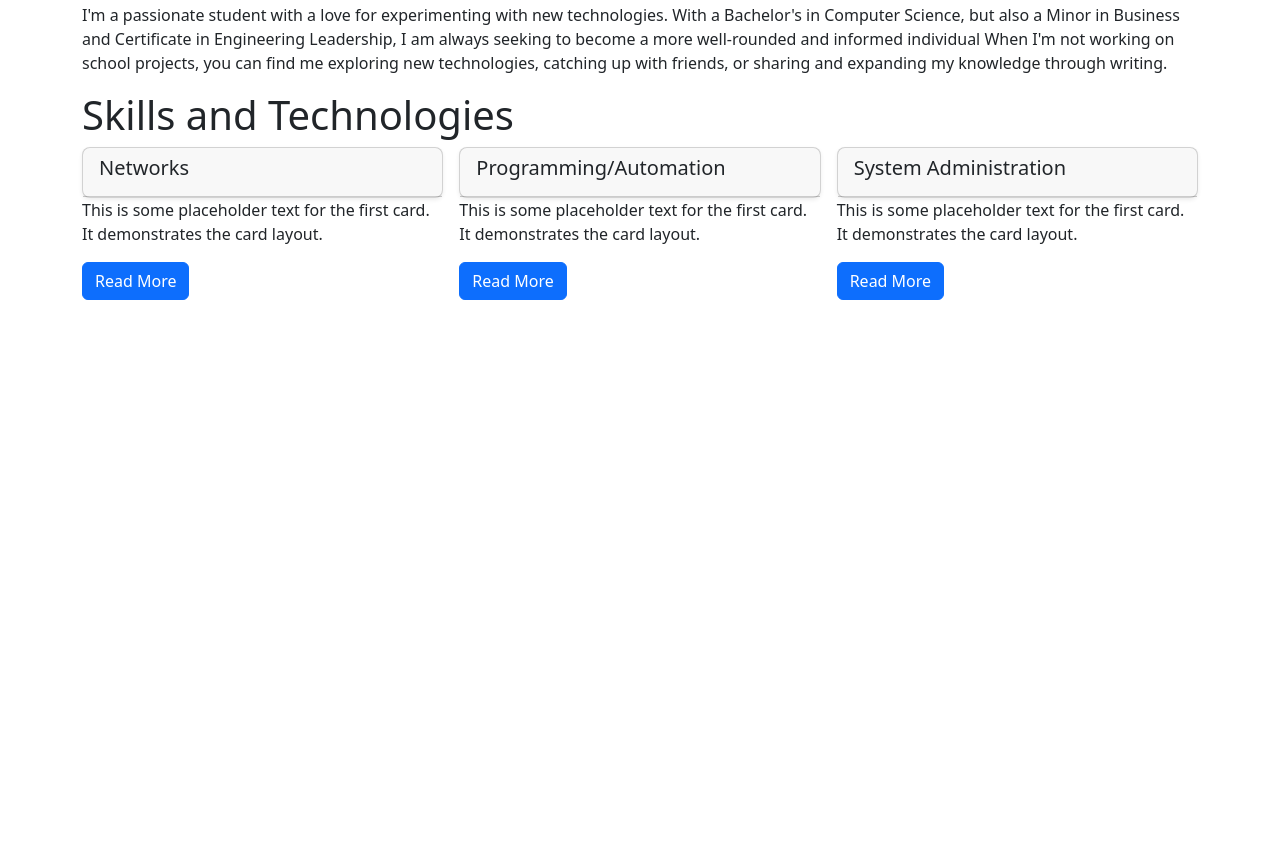
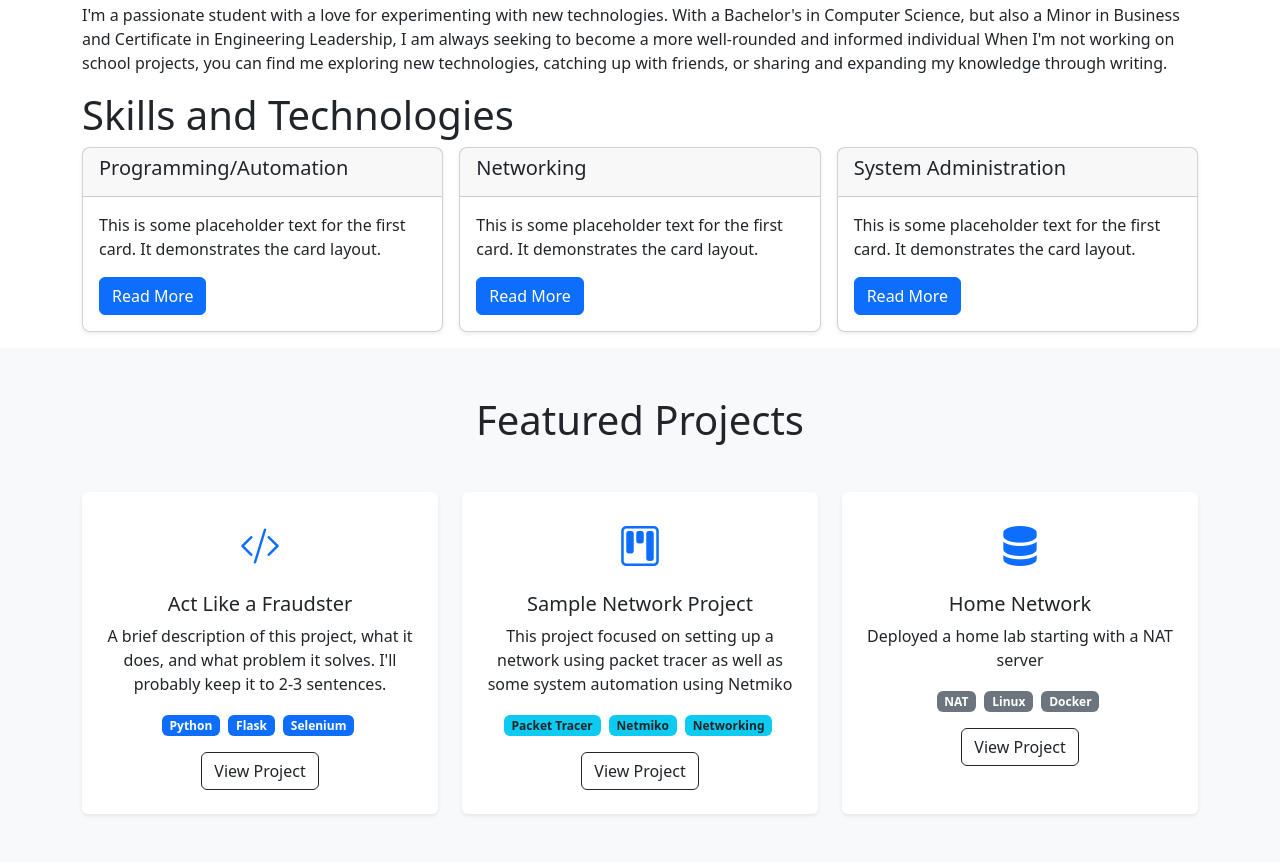
Before and after one commit to zaco6003/personal_website, a website: page index.html in a window 1280 px wide. Shown: the part 685-1547 px from the top of the page. Before the commit the page ends 1001 px from the top, so only its background shows below. Drawn offline with nearby package versions, Linux system fonts and the light colour scheme.

Commit message:
started a project section

```diff
--- a/index.html
+++ b/index.html
@@ -7,6 +7,8 @@
     <title>Zach Cook - Personal Website</title>
 
     <link href="https://cdn.jsdelivr.net/npm/bootstrap@5.3.8/dist/css/bootstrap.min.css" rel="stylesheet" integrity="sha384-sRIl4kxILFvY47J16cr9ZwB07vP4J8+LH7qKQnuqkuIAvNWLzeN8tE5YBujZqJLB" crossorigin="anonymous">
+
+    <link rel="stylesheet" href="https://cdn.jsdelivr.net/npm/bootstrap-icons@1.11.3/font/bootstrap-icons.min.css">
 
     <link rel="stylesheet" href="style.css">
 </head>
@@ -42,38 +44,41 @@
             <h1 class="section-title">Skills and Technologies </h1>
                 <div class="row g-3">
                     <div class="col-12 col-lg-4 mb-3">
-                        <div class="card rounded-3 shadow-sm">
+                        <div class="card h-100 rounded-3 shadow-sm">
                             <div class="card-header">
-                                <h5 class="card-title">Networks</h5>
+                                <h5 class="card-title">Programming/Automation</h5>
                             </div>
-                        </div>
-                        <div class="card-body">
+
+                            <div class="card-body">
                                 <p class="card-text">This is some placeholder text for the first card. It demonstrates the card layout.</p>
                                 <a href="#" class="btn btn-primary">Read More</a>
+                            </div>
                         </div>
                     </div>
 
                     <div class="col-12 col-lg-4 mb-3">
-                        <div class="card rounded-3 shadow-sm">
+                        <div class="card h-100 rounded-3 shadow-sm">
                             <div class="card-header">
-                                <h5 class="card-title">Programming/Automation</h5>
+                                <h5 class="card-title">Networking</h5>
                             </div>
-                        </div>
-                        <div class="card-body">
+
+                            <div class="card-body">
                                 <p class="card-text">This is some placeholder text for the first card. It demonstrates the card layout.</p>
                                 <a href="#" class="btn btn-primary">Read More</a>
+                            </div>
                         </div>
                     </div>
 
                     <div class="col-12 col-lg-4 mb-3">
-                        <div class="card rounded-3 shadow-sm">
+                        <div class="card h-100 rounded-3 shadow-sm">
                             <div class="card-header">
                                 <h5 class="card-title">System Administration</h5>
                             </div>
-                        </div>
-                        <div class="card-body">
+
+                            <div class="card-body">
                                 <p class="card-text">This is some placeholder text for the first card. It demonstrates the card layout.</p>
                                 <a href="#" class="btn btn-primary">Read More</a>
+                            </div>
                         </div>
                     </div>
                 </div>
@@ -81,6 +86,75 @@
         </div>
     </section>
 
+    <section id="projects" class="projects py-5 bg-light"> <div class="container">
+        <h1 class="text-center mb-5">Featured Projects</h1>
+            <div class="row g-4">
+                <div class="col-12 col-lg-4">
+                    <div class="card h-100 shadow-sm border-0">
+                        <div class="card-body text-center p-4"> <i class="bi bi-code-slash fs-1 text-primary"></i>
+
+                            <h5 class="card-title mt-3 mb-2">Act Like a Fraudster</h5>
+                            <p class="card-text">
+                                A brief description of this project, what it does, and what problem it solves. I'll probably keep it to 2-3 sentences.
+                            </p>
+
+                            <div class="my-3">
+                                <span class="badge bg-primary me-1">Python</span>
+                                <span class="badge bg-primary me-1">Flask</span>
+                                <span class="badge bg-primary me-1">Selenium</span>
+                            </div>
+
+                            <a href="#" class="btn btn-outline-dark mt-auto">View Project</a>
+                        </div>
+                    </div>
+                </div>
+
+                <div class="col-12 col-lg-4">
+                    <div class="card h-100 shadow-sm border-0">
+                        <div class="card-body text-center p-4">
+
+                            <i class="bi bi-kanban fs-1 text-primary"></i>
+
+                            <h5 class="card-title mt-3 mb-2">Sample Network Project</h5>
+                            <p class="card-text">
+                                This project focused on setting up a network using packet tracer as well as some system automation using Netmiko
+                            </p>
+
+                            <div class="my-3">
+                                <span class="badge bg-info text-dark me-1">Packet Tracer</span>
+                                <span class="badge bg-info text-dark me-1">Netmiko</span>
+                                <span class="badge bg-info text-dark me-1">Networking</span>
+                            </div>
+
+                            <a href="#" class="btn btn-outline-dark mt-auto">View Project</a>
+                        </div>
+                    </div>
+                </div>
+
+                <div class="col-12 col-lg-4">
+                    <div class="card h-100 shadow-sm border-0">
+                        <div class="card-body text-center p-4">
+
+                            <i class="bi bi-server fs-1 text-primary"></i>
+
+                            <h5 class="card-title mt-3 mb-2">Home Network</h5>
+                            <p class="card-text">
+                                Deployed a home lab starting with a NAT server
+                            </p>
+
+                            <div class="my-3">
+                                <span class="badge bg-secondary me-1">NAT</span>
+                                <span class="badge bg-secondary me-1">Linux</span>
+                                <span class="badge bg-secondary me-1">Docker</span>
+                            </div>
+
+                            <a href="#" class="btn btn-outline-dark mt-auto">View Project</a>
+                        </div>
+                    </div>
+                </div>
+
+            </div> </div> </section>
+
     <script src="https://cdn.jsdelivr.net/npm/bootstrap@5.3.8/dist/js/bootstrap.bundle.min.js" integrity="sha384-FKyoEForCGlyvwx9Hj09JcYn3nv7wiPVlz7YYwJrWVcXK/BmnVDxM+D2scQbITxI" crossorigin="anonymous"></script>
 
 </body>
```
Also changed, not shown: 1 other file.
